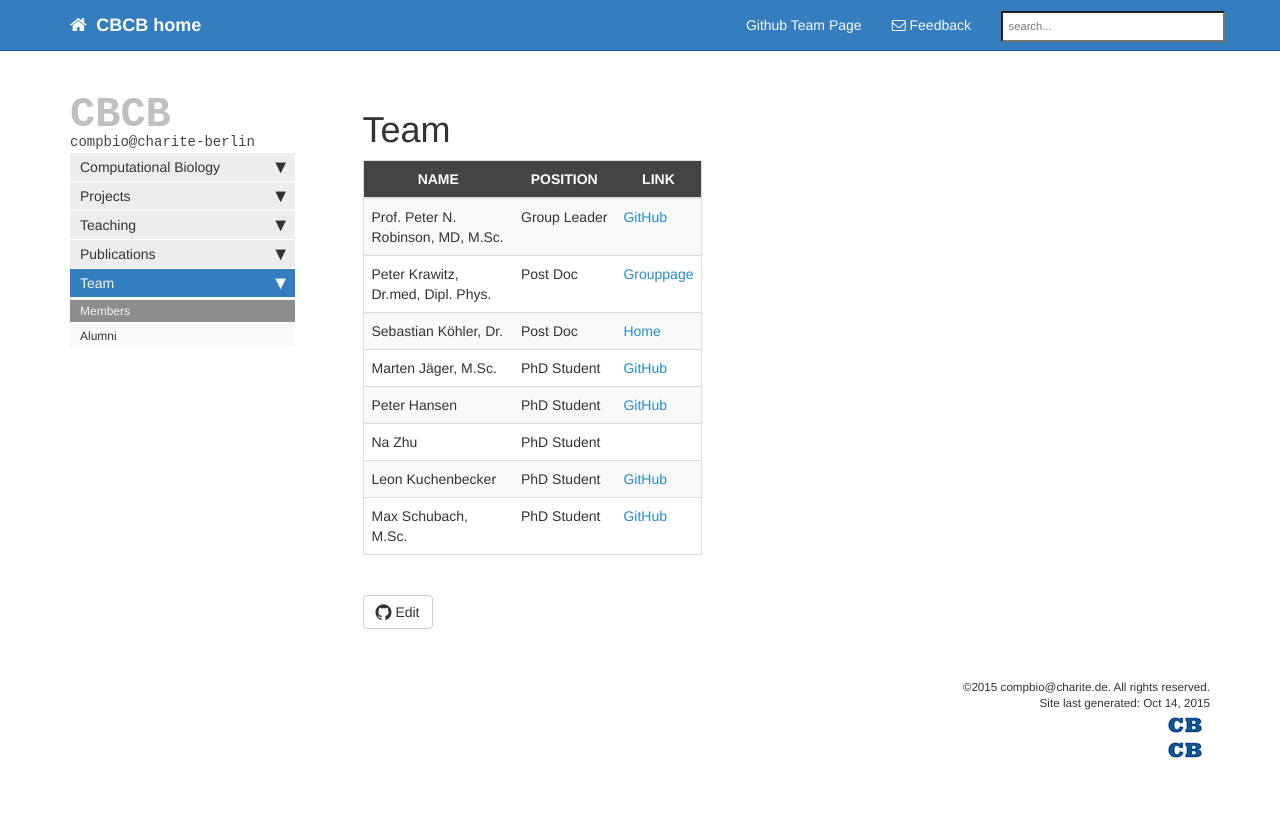
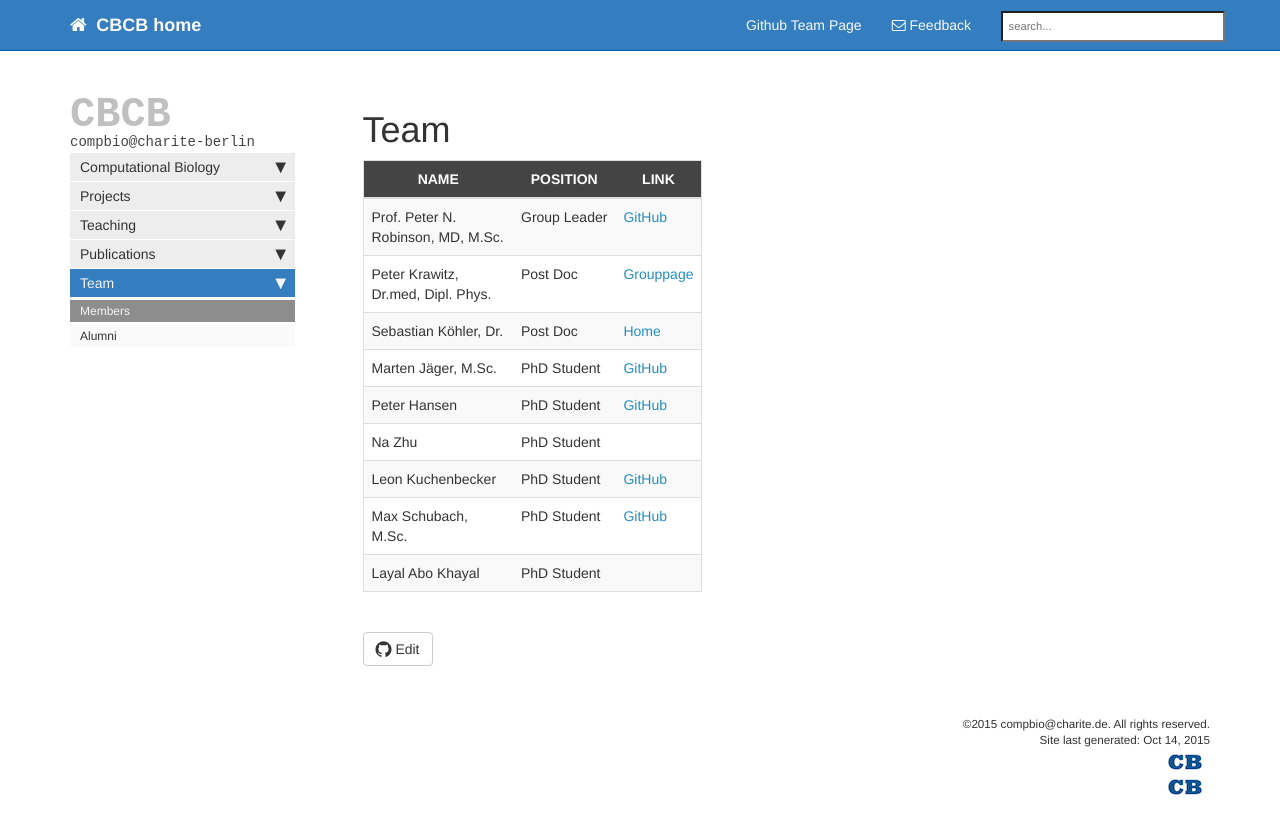
Before and after one commit to charite/charite.github.io, a Jekyll site: the page built from team.md, in a window 1280 px wide. Shown: the top 834 px of the page. Built offline with Jekyll 4.4.1, drawn with Linux system fonts in a browser that asks for light colours; nearby versions of some CDN libraries; library files that are not in the unit come from our copies; Markdown is read by kramdown in place of the engine named in the settings; comment, search, counter and statistics services are not loaded.

Commit message:
Update team.md

```diff
--- a/team.md
+++ b/team.md
@@ -13,3 +13,4 @@ Peter Hansen                        | PhD Student   | [GitHub](https://github.co
 Na Zhu                              | PhD Student   |
 Leon Kuchenbecker                   | PhD Student   | [GitHub](https://github.com/lkuchenb)
 Max Schubach, M.Sc.                 | PhD Student   | [GitHub](https://github.com/visze)
+Layal Abo Khayal                    | PhD Student   |
```
